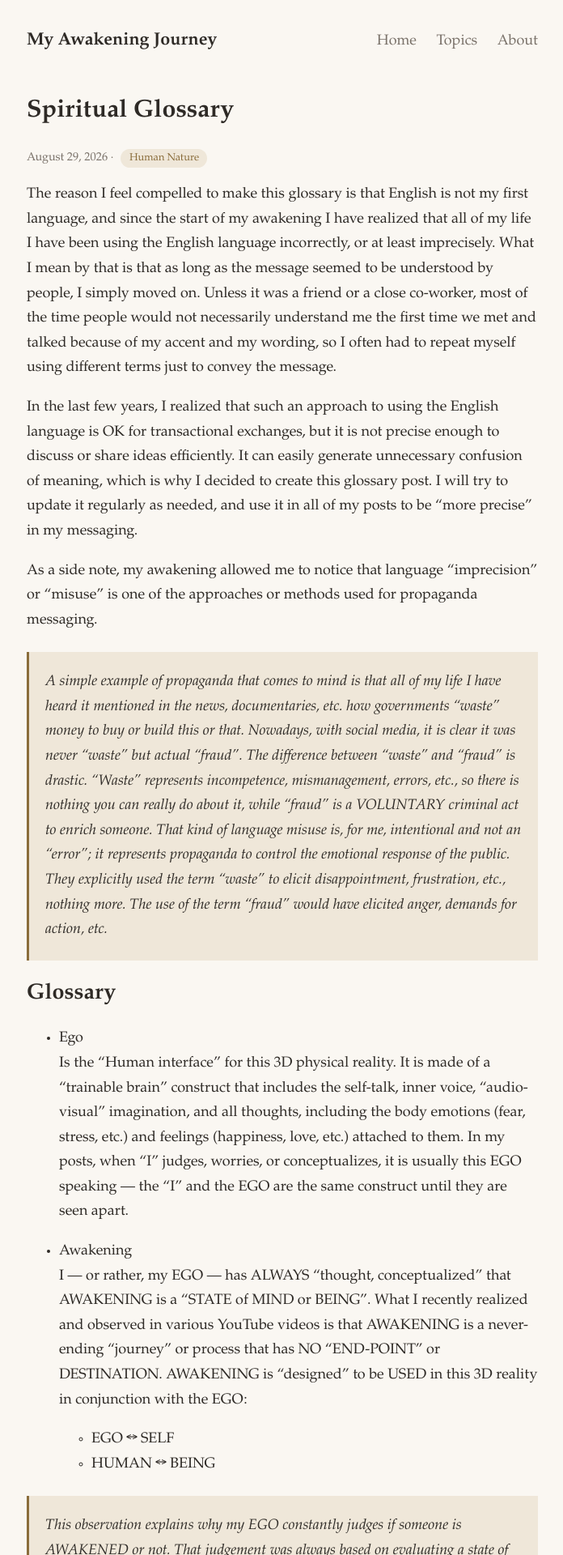
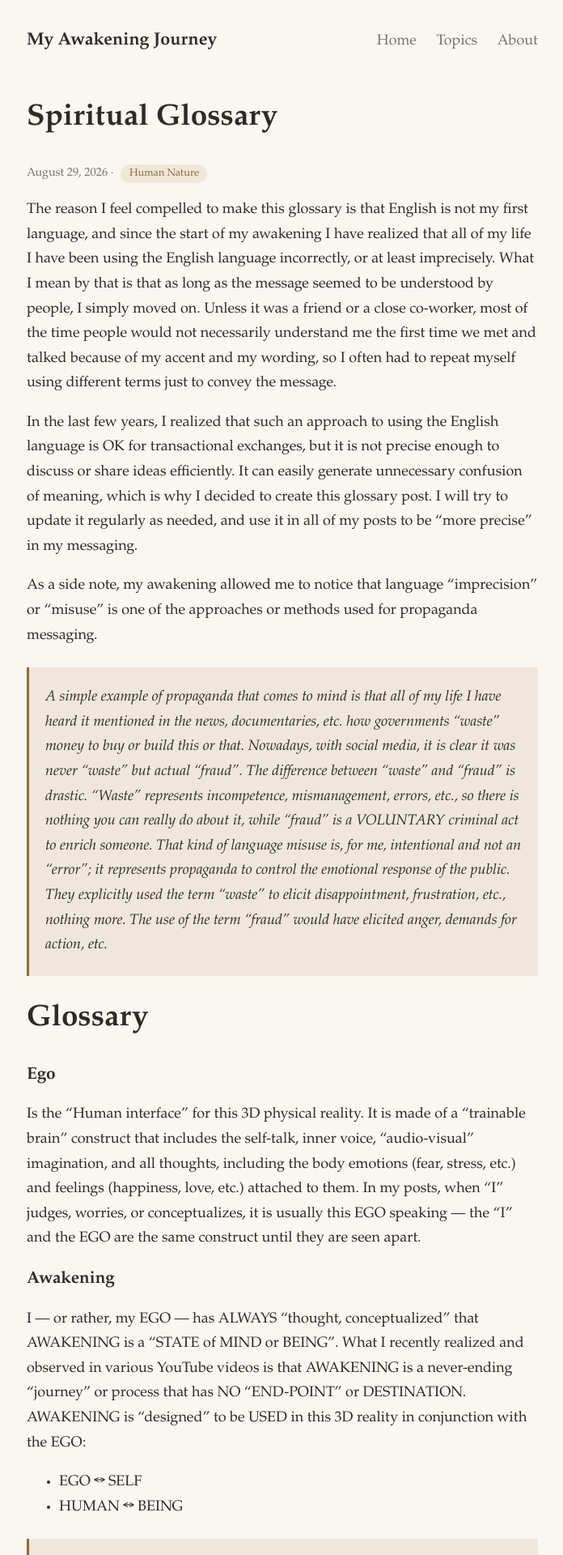
Before and after one commit to FrancoisCharette/myAwakeningJourney, a Jekyll site: the page built from _posts/2026-08-29-spiritual-glossary.md, in a window 1280 px wide. Shown: the top 1920 px of the page at 81% size, without its empty margins (291-987 px from the left). Built offline with Jekyll 4.4.1, drawn with Linux system fonts in a browser that asks for light colours; comment, search, counter and statistics services are not loaded.

```diff
--- a/_posts/2026-08-29-spiritual-glossary.md
+++ b/_posts/2026-08-29-spiritual-glossary.md
@@ -13,25 +13,25 @@ As a side note, my awakening allowed me to notice that language "imprecision" or
 > A simple example of propaganda that comes to mind is that all of my life I have heard it mentioned in the news, documentaries, etc. how governments "waste" money to buy or build this or that. Nowadays, with social media, it is clear it was never "waste" but actual "fraud". The difference between "waste" and "fraud" is drastic. "Waste" represents incompetence, mismanagement, errors, etc., so there is nothing you can really do about it, while "fraud" is a VOLUNTARY criminal act to enrich someone. That kind of language misuse is, for me, intentional and not an "error"; it _represents propaganda_ to control the emotional response of the public. They explicitly used the term "waste" to elicit disappointment, frustration, etc., nothing more. The use of the term "fraud" would have elicited anger, demands for action, etc.
 
 
-## Glossary
+# Glossary
 
-- Ego
-	Is the "Human interface" for this 3D physical reality. It is made of a "trainable brain" construct that includes the self-talk, inner voice, "audio-visual" imagination, and all thoughts, including the body emotions (fear, stress, etc.) and feelings (happiness, love, etc.) attached to them. In my posts, when "I" judges, worries, or conceptualizes, it is usually this EGO speaking — the "I" and the EGO are the same construct until they are seen apart.
+### Ego
+Is the "Human interface" for this 3D physical reality. It is made of a "trainable brain" construct that includes the self-talk, inner voice, "audio-visual" imagination, and all thoughts, including the body emotions (fear, stress, etc.) and feelings (happiness, love, etc.) attached to them. In my posts, when "I" judges, worries, or conceptualizes, it is usually this EGO speaking — the "I" and the EGO are the same construct until they are seen apart.
 
 
-* Awakening
-	I — or rather, my EGO — has ALWAYS "thought, conceptualized" that AWAKENING is a "STATE of MIND or BEING". What I recently realized and observed in various YouTube videos is that AWAKENING is a never-ending "journey" or process that has NO "END-POINT" or DESTINATION. AWAKENING is "designed" to be USED in this 3D reality in conjunction with the EGO:
+### Awakening
+I — or rather, my EGO — has ALWAYS "thought, conceptualized" that AWAKENING is a "STATE of MIND or BEING". What I recently realized and observed in various YouTube videos is that AWAKENING is a never-ending "journey" or process that has NO "END-POINT" or DESTINATION. AWAKENING is "designed" to be USED in this 3D reality in conjunction with the EGO:
 
-	* EGO ↔ SELF
-	* HUMAN ↔ BEING
+* EGO ↔ SELF
+* HUMAN ↔ BEING
 
 > This observation explains why my EGO constantly judges if someone is AWAKENED or not. That judgement was always based on evaluating a state of mind. Now, I know that was an "error" and someone awake is simply on a "journey" like me!
 
 
-* Default Mode Network, DMN
-	I have seen many videos in the past discussing the brain's "Default Mode Network". Neuroscience identified it as being active when self-talk or the inner voice is present.
+### Default Mode Network, DMN
+I have seen many videos in the past discussing the brain's "Default Mode Network". Neuroscience identified it as being active when self-talk or the inner voice is present.
 
-## References
+# References
 
 - [A default mode of brain function (PNAS 2001)](https://www.researchgate.net/publication/12122387_A_default_mode_of_brain_function)
 - [The brain's default mode network (Annual Reviews)](https://www.annualreviews.org/content/journals/10.1146/annurev-neuro-071013-014030)
--- a/assets/css/style.css
+++ b/assets/css/style.css
@@ -65,7 +65,9 @@ body {
 .content { padding-bottom: 3rem; }
 
 h1, h2, h3 { line-height: 1.3; }
-h1 { font-size: 1.9rem; }
+h1 { font-size: 2.3rem; }
+h2 { font-size: 1.75rem; }
+h3 { font-size: 1.3rem; }
 
 a { color: var(--accent); }
 
```
